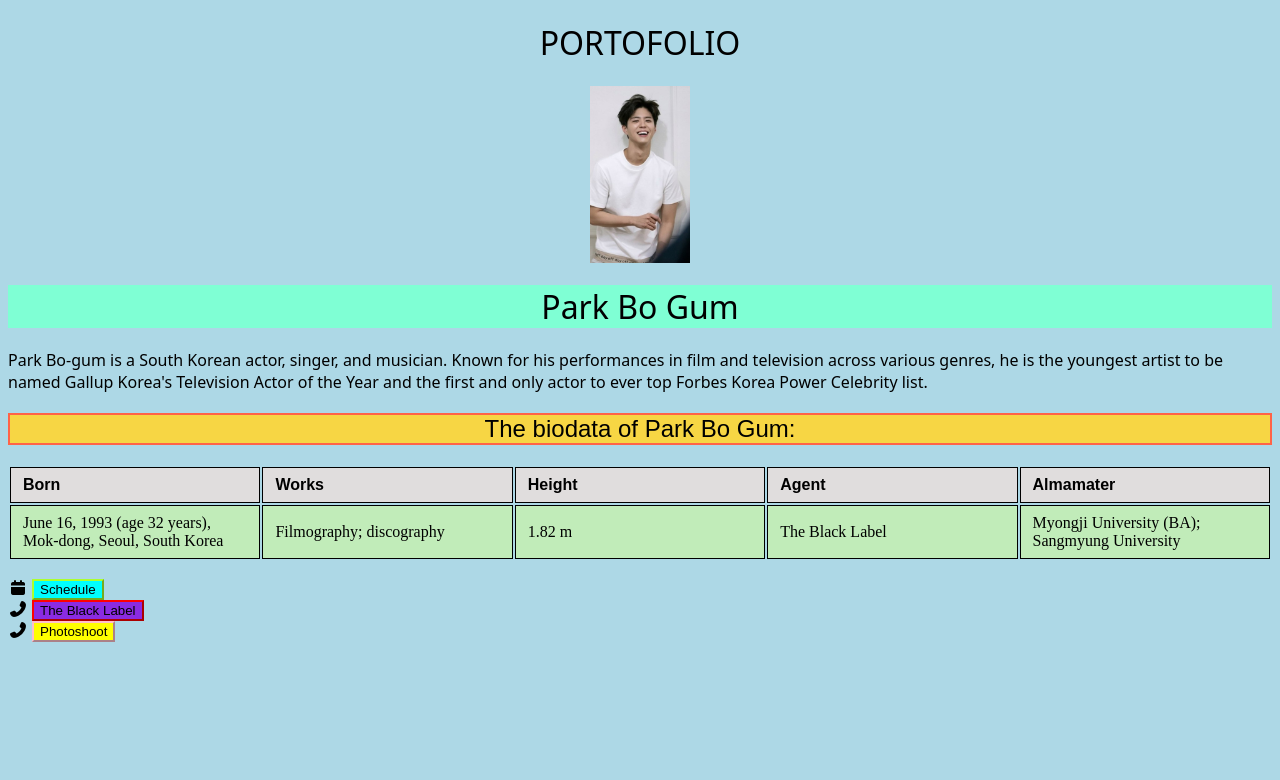
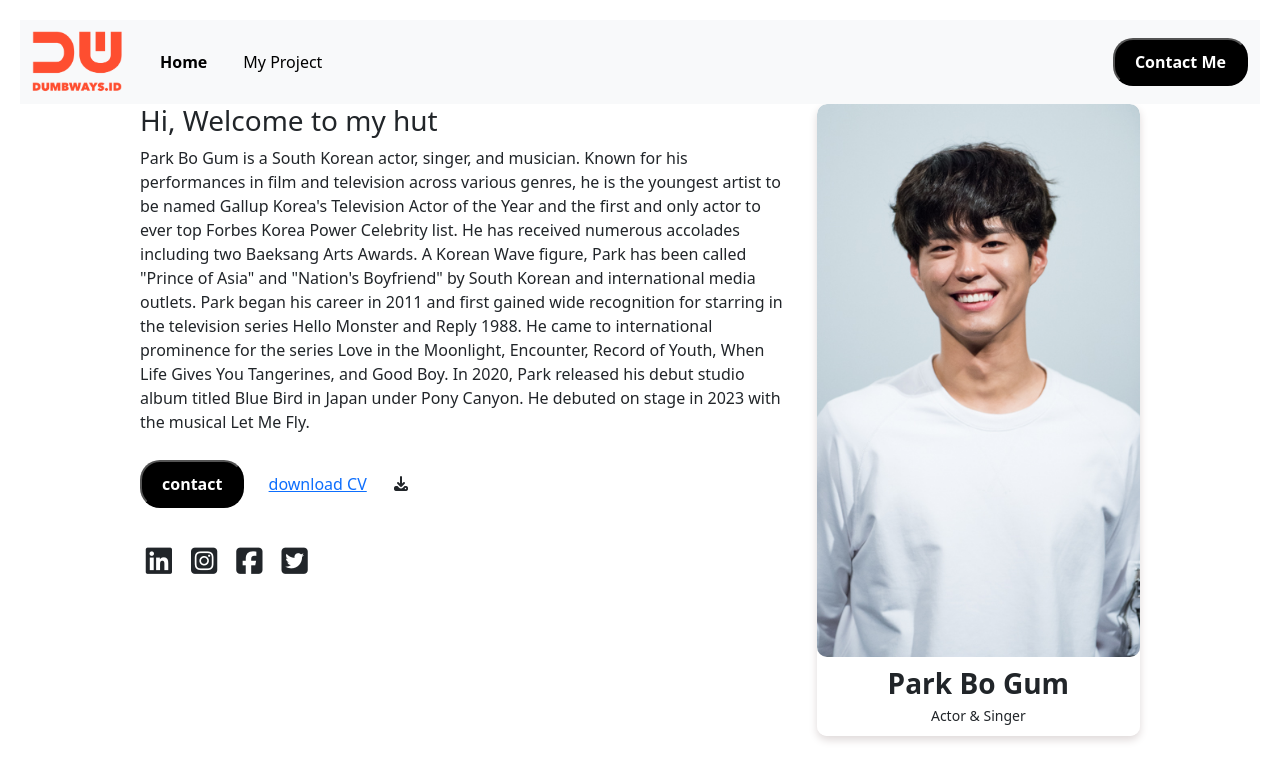
Before and after one commit to gojalgajil/Tugas-1-Dumbways, a plain HTML site: page index.html in a window 1280 px wide. Drawn offline with nearby package versions, Linux system fonts and the light colour scheme; a web font is replaced by a local one.

Commit message:
Revisi indexnya salah copy

```diff
--- a/index.html
+++ b/index.html
@@ -5,51 +5,63 @@
     <link rel="stylesheet" href="https://cdnjs.cloudflare.com/ajax/libs/font-awesome/7.0.1/css/all.min.css">
     <link rel="preconnect" href="https://fonts.googleapis.com">
     <link rel="preconnect" href="https://fonts.gstatic.com" crossorigin>
-    <link href="https://fonts.googleapis.com/css2?family=Bitcount+Single+Ink:wght@100..900&display=swap" rel="stylesheet">
-    <link rel="preconnect" href="https://fonts.googleapis.com">
-    <link rel="preconnect" href="https://fonts.gstatic.com" crossorigin>
-    <link href="https://fonts.googleapis.com/css2?family=Libertinus+Keyboard&display=swap" rel="stylesheet">
-    <link rel="preconnect" href="https://fonts.googleapis.com">
-    <link rel="preconnect" href="https://fonts.gstatic.com" crossorigin>
-    <link href="https://fonts.googleapis.com/css2?family=Anton+SC&display=swap" rel="stylesheet">
-    <link rel="preconnect" href="https://fonts.googleapis.com">
-    <link rel="preconnect" href="https://fonts.gstatic.com" crossorigin>
-    <link href="https://fonts.googleapis.com/css2?family=Averia+Gruesa+Libre&display=swap" rel="stylesheet">
+    <link href="https://fonts.googleapis.com/css2?family=Comic+Relief:wght@400;700&display=swap" rel="stylesheet">
+    <link href="https://cdn.jsdelivr.net/npm/bootstrap@5.3.8/dist/css/bootstrap.min.css" rel="stylesheet" integrity="sha384-sRIl4kxILFvY47J16cr9ZwB07vP4J8+LH7qKQnuqkuIAvNWLzeN8tE5YBujZqJLB" crossorigin="anonymous">
+    <script src="https://cdn.jsdelivr.net/npm/bootstrap@5.3.8/dist/js/bootstrap.bundle.min.js" integrity="sha384-FKyoEForCGlyvwx9Hj09JcYn3nv7wiPVlz7YYwJrWVcXK/BmnVDxM+D2scQbITxI" crossorigin="anonymous"></script>
     <meta charset="UTF-8">
     <meta name="viewport" content="width=device-width, initial-scale=1.0">
-    <title>Portofolio Sederhana</title>
+    <title>Personal Card</title>
 </head>
+<body>
+    <nav class="navbar navbar-expand-lg bg-body-tertiary">
+        <div class="container-fluid">
+        <img src="img/DULogo.png" alt="Logo DU" class="logo">
+        <button class="navbar-toggler" type="button" data-bs-toggle="collapse" data-bs-target="#navbarSupportedContent" aria-controls="navbarSupportedContent" aria-expanded="false" aria-label="Toggle navigation">
+        <span class="navbar-toggler-icon"></span>
+        </button>
+        <div class="collapse navbar-collapse" id="navbarSupportedContent">
+            <ul class="navbar-nav me-auto mb-2 mb-lg-0">
+                <li class="nav-itemnav-item">
+                    <a class="nav-link active" aria-current="page" href="#">Home</a>
+                </li>
+                <li class="nav-MyProject">
+                    <a class="nav-link active" aria-current="page" href="#">My Project</a>
+                </li>
+            </ul>
 
-<body>
-    <h1 style="text-align: center;" class="judul">PORTOFOLIO</h1>
-    <img src="img/PBG.jpg" alt="Gambar Bogum">
-    <h1 style="background-color: aquamarine; text-align: center;">Park Bo Gum</h1>
-    <p>Park Bo-gum is a South Korean actor, singer, and musician. Known for his performances in film and television across various genres, he is the youngest artist to be named Gallup Korea's Television Actor of the Year and the first and only actor to ever top Forbes Korea Power Celebrity list.</p>
-    <h2 style="background-color: rgb(247, 214, 68); opacity: 0,3; text-align: center; border: 2px solid tomato;">The biodata of Park Bo Gum: </h2>
-    <table>
-        <tr>
-            <th>Born</th>
-            <th>Works</th>
-            <th>Height</th>
-            <th>Agent</th>
-            <th>Almamater</th>
-        </tr>
-        <tr>
-            <td>June 16, 1993 (age 32 years), Mok-dong, Seoul, South Korea</td>
-            <td>Filmography; discography</td>
-            <td>1.82 m</td>
-            <td>The Black Label</td>
-            <td>Myongji University (BA); Sangmyung University</td>
-        </tr>
-    </table>
-    <br>
-    <i class="fa-solid fa-calendar"></i>
-    <button class="jadwal">Schedule</button>
-    <br>
-    <i class="fa-solid fa-phone-flip"></i>
-    <button class="agent">The Black Label</button>
-    <br>
-    <i class="fa-solid fa-phone-flip"></i>
-    <button class="model">Photoshoot</button>
+        <a href="contactme.html">
+        <button class="butt-contactme" type="button">Contact Me</button>
+        </a>
+        </div>
+        </div>
+    </nav>
+
+    <div class="profile">
+        <div class="biodata">
+            <div class="pembuka">
+                <h3>Hi, Welcome to my hut</h3>
+                <p>Park Bo Gum is a South Korean actor, singer, and musician. Known for his performances in film and television across various genres, he is the youngest artist to be named Gallup Korea's Television Actor of the Year and the first and only actor to ever top Forbes Korea Power Celebrity list. He has received numerous accolades including two Baeksang Arts Awards. A Korean Wave figure, Park has been called "Prince of Asia" and "Nation's Boyfriend" by South Korean and international media outlets.
+                Park began his career in 2011 and first gained wide recognition for starring in the television series Hello Monster and Reply 1988. He came to international prominence for the series Love in the Moonlight, Encounter, Record of Youth, When Life Gives You Tangerines, and Good Boy. In 2020, Park released his debut studio album titled Blue Bird in Japan under Pony Canyon. He debuted on stage in 2023 with the musical Let Me Fly.</p>
+                <button class="tombolkontak">contact</button>
+                <a href="#" class="unduh">download CV</a>
+                <i class="fa-solid fa-download"></i>
+            </div>
+
+            <div class="simbol">
+                <i class="fa-brands fa-linkedin"></i>
+                <i class="fa-brands fa-square-instagram"></i>
+                <i class="fa-brands fa-square-facebook"></i>
+                <i class="fa-brands fa-square-twitter"></i>
+            </div>
+        </div>
+
+        <div class="kartu">
+            <img src="img/PBG2.jpg" alt="PBG Pict">
+            <div class="text">
+                <h3>Park Bo Gum</h3>
+                <p>Actor & Singer</p>
+            </div>
+        </div>
+    </div>
 </body>
 </html>
--- a/style.css
+++ b/style.css
@@ -1,84 +1,93 @@
 body {
-  background-color: lightblue;
+    font-family: "Comic Relief", system-ui;
+    font-weight: 400;
+    margin: 0;
+    padding: 20px;
 }
 
-.judul {
-    font-family: "Libertinus Keyboard", system-ui;
-  font-weight: 400;
-  font-style: normal;
+.profile{
+    display: flex;
+    justify-content: space-between;
+    align-items: flex-start;
+    gap: 30px;
+    max-width: 1000px;
+    margin: 0 auto;
+
 }
 
-img {
-    width: 100px;
-    display: block;
-    margin: 0 auto;
+.biodata {
+    flex: 2;
+    text-align: left;
 }
 
-h1 {
-    font-family: "Averia Gruesa Libre", system-ui;
-    font-weight: 400;
-    font-style: normal;
+.tombolkontak {
+    display: inline-block;
+    padding: 10px 20px;
+    margin: 10px 0;
+    border-radius: 20px;
+    background: black;
+    color: white;
+    font-weight: bold;
 }
 
-p {
-    font-family: "Bitcount Single Ink", system-ui;
-    font-optical-sizing: auto;
-    font-weight: weight;
-    font-style: normal;
-    font-variation-settings:
-    "slnt" 0,
-    "CRSV" 0.5,
-    "ELSH" 0,
-    "ELXP" 0,
-    "SZP1" 0,
-    "SZP2" 0,
-    "XPN1" 0,
-    "XPN2" 0,
-    "YPN1" 0,
-    "YPN2" 0;
+.simbol {
+    font-size: 30px;
+    padding: 20px 0 0 0;
 }
 
-h2 {
-    font-family: "Anton SC", sans-serif;
-    font-weight: 400;
-    font-style: normal;
+.kartu {
+    flex: 1;
+    box-shadow: 0 4px 8px rgb(223, 217, 217);
+    overflow: hidden;
+    text-align: center;
+    border-radius: 10px;
 }
 
-table {
-    border-collapse: separate;
-    width: 100%;
-    }
-
-th, td {
-    border: 1px solid black;
-    padding: 8px 12px;
-    text-align: left;
-    }
-
-th {
-    background: #e0dddd;
-    width: 150px;
-    font-family: "Smooch Sans", sans-serif;
-    font-optical-sizing: auto;
-    font-weight: weight;
-    font-style: normal;
-    }
-
-td {
-    background: rgb(193, 236, 185);
+.kartu img {
+    max-width: 100%;
+    height: auto;
+    border-radius: 10px;
 }
 
-.jadwal {
-    border-color: greenyellow;
-    background-color: aqua;
+.text {
+    padding: 10px;
+    background: white;
 }
 
-.agent {
-    border-color: red;
-    background-color: blueviolet;
+.text h3 {
+    margin: 0;
+    font-weight: bold;
 }
 
-.model {
-    border-color: pink;
-    background-color: yellow;
+.text p {
+    margin: 5px 0 0;
+    font-size: 14px;
 }
+
+.unduh {
+    padding: 20px;
+}
+
+.logo {
+    width: 90px;
+    height: auto;
+}
+
+.nav-itemnav-item{
+    font-weight: bold;
+    padding-left: 30px;
+}
+
+.nav-MyProject {
+    padding-left: 20px;
+}
+
+.butt-contactme{
+    display: inline-block;
+    padding: 10px 20px;
+    margin: 10px 0;
+    border-radius: 20px;
+    background: black;
+    color: white;
+    font-weight: bold;
+}
```
Also changed, not shown: img/DULogo.png (added).
